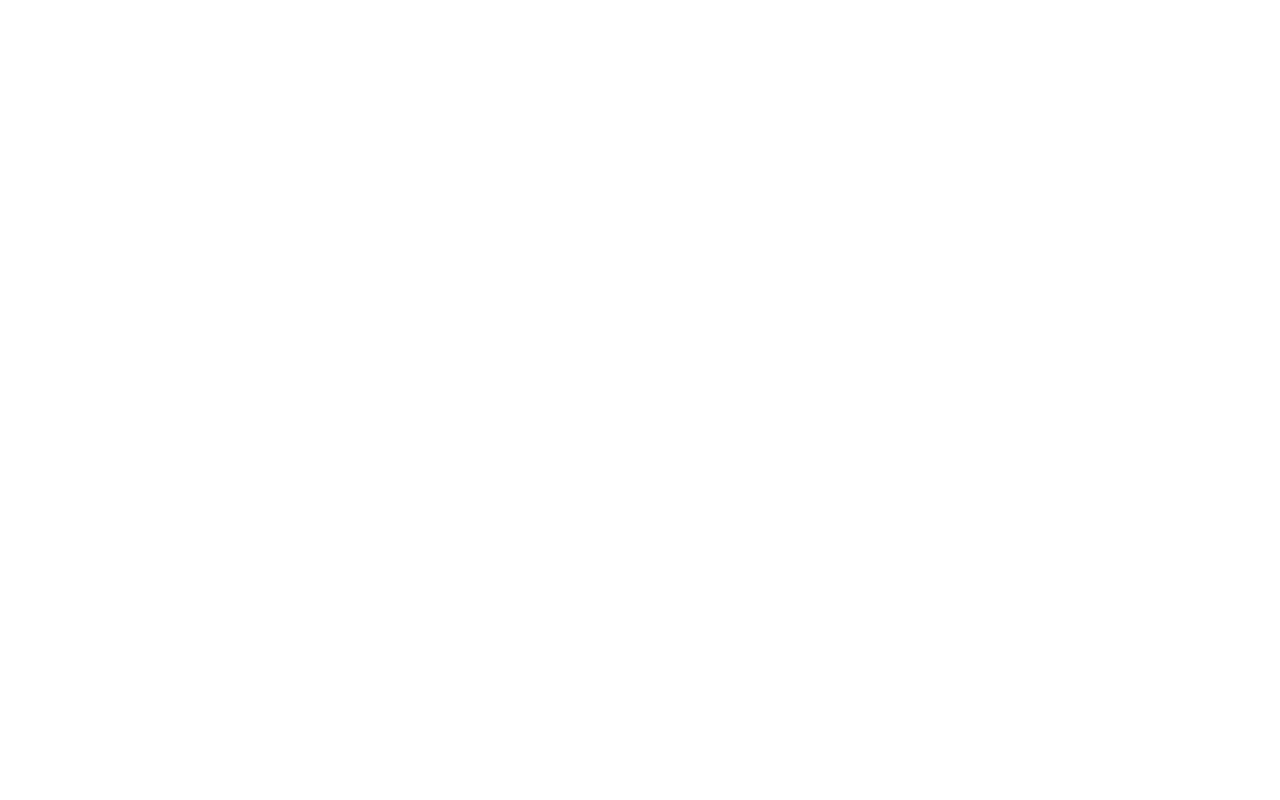
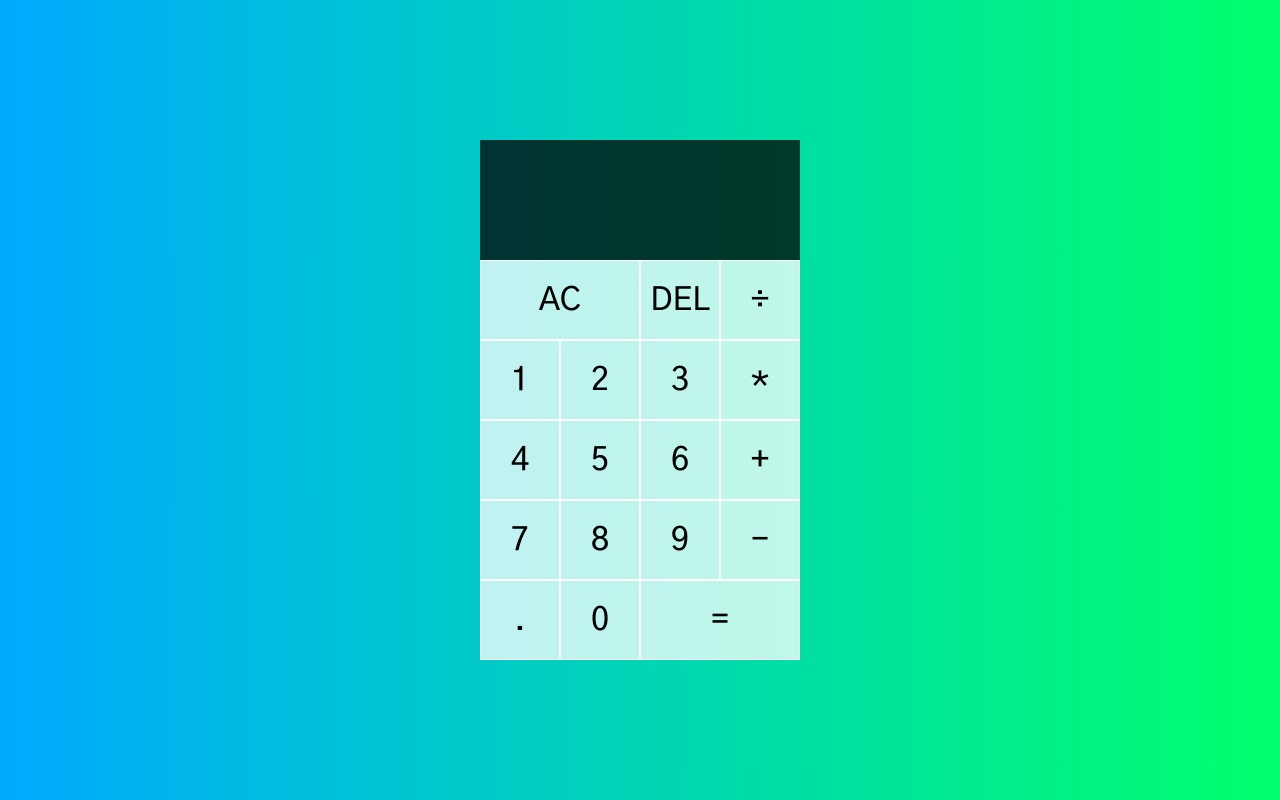
Before and after one commit to technayan/js-calculator, a plain HTML site: page index.html in a window 1280 px wide. Drawn offline with Linux system fonts and the light colour scheme.

Commit message:
style the calculator

```diff
--- a/css/style.css
+++ b/css/style.css
@@ -0,0 +1,65 @@
+/* Google Font */
+@import url('https://fonts.googleapis.com/css2?family=Gothic+A1:wght@500&display=swap');
+
+/* Reset CSS */
+*,
+*::before,
+*::after {
+    margin: 0;
+    padding: 0;
+    box-sizing: border-box;
+    font-family: 'Gothic A1', sans-serif;
+}
+
+body {
+    background: linear-gradient(to right, #00aaff, #00ff6c);
+}
+
+.calculator-grid {
+    display: grid;
+    justify-content: center;
+    align-content: center;
+    min-height: 100vh;
+    grid-template-columns: repeat(4, 80px);
+    grid-template-rows: minmax(120px, auto) repeat(5, 80px);
+}
+
+.calculator-grid > button {
+    cursor: pointer;
+    font-size: 2rem;
+    border: 1px solid #fff;
+    outline: none;
+    background-color: rgba(255,255,255,0.75);
+}
+
+.calculator-grid > button:hover {
+    background-color: rgba(255,255,255,0.9);
+}
+
+.span-2 {
+    grid-column : span 2;
+}
+
+
+
+.output {
+    grid-column: 1/-1;
+    background-color: rgba(0,0,0,0.75);
+    display: flex;
+    align-items: flex-end;
+    justify-content: space-between;
+    flex-direction: column;
+    padding: 10px;
+    word-wrap: break-word;
+    word-break: break-all;
+}
+
+.output .previous-operand {
+    color: rgba(255,255,255,0.75);
+    font-size: 1.5rem;
+}
+
+.output .current-operand {
+    color: #fff;
+    font-size: 2.5rem;
+}
--- a/index.html
+++ b/index.html
@@ -9,7 +9,30 @@
     <link rel="stylesheet" href="./css/style.css">
 </head>
 <body>
-
+    <div class="calculator-grid">
+        <div class="output">
+            <div class="previous-operand"></div>
+            <div class="current-operand"></div>
+        </div>
+        <button class="span-2">AC</button>
+        <button>DEL</button>
+        <button>÷</button>
+        <button>1</button>
+        <button>2</button>
+        <button>3</button>
+        <button>*</button>
+        <button>4</button>
+        <button>5</button>
+        <button>6</button>
+        <button>+</button>
+        <button>7</button>
+        <button>8</button>
+        <button>9</button>
+        <button>-</button>
+        <button>.</button>
+        <button>0</button>
+        <button class="span-2">=</button>
+    </div>
 
     <!-- Javascript Link -->
     <script src="./js/app.js"></script>
```
